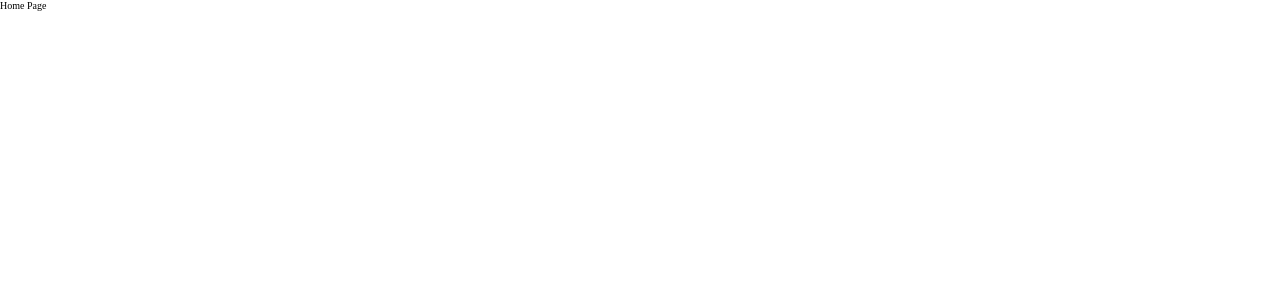
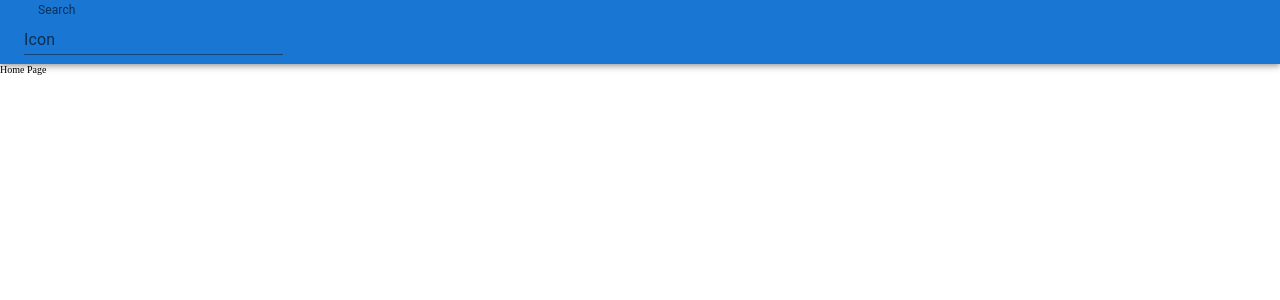
Before and after one commit to RakshaPawar108/sensibull-fe-assignment, a React (Create React App) app: page / in a window 1280 px wide. Shown: the top 300 px of the page. Built offline with nearby package versions, Linux system fonts and the light colour scheme.

Commit message:
feat: add navbar with searchbar

```diff
--- a/package.json
+++ b/package.json
@@ -3,6 +3,9 @@
   "version": "0.1.0",
   "private": true,
   "dependencies": {
+    "@emotion/react": "^11.10.5",
+    "@emotion/styled": "^11.10.5",
+    "@mui/material": "^5.10.15",
     "@testing-library/jest-dom": "^5.16.5",
     "@testing-library/react": "^13.4.0",
     "@testing-library/user-event": "^13.5.0",
--- a/src/App.jsx
+++ b/src/App.jsx
@@ -1,8 +1,10 @@
 import { Route, Routes } from "react-router-dom";
+import { Navbar } from "./components";
 import { Home } from "./pages";
 
 function App() {
   return <div className="App">
+    <Navbar/>
     <Routes>
       <Route path="/" element={<Home />} />
     </Routes>
--- /dev/null
+++ b/src/components/Navbar/Navbar.jsx
@@ -0,0 +1,17 @@
+import * as React from "react";
+import AppBar from "@mui/material/AppBar";
+import Box from "@mui/material/Box";
+import Toolbar from "@mui/material/Toolbar";
+import { Searchbar } from "../Searchbar/Searchbar";
+
+export function Navbar() {
+  return (
+    <Box sx={{ flexGrow: 1 }}>
+      <AppBar position="static">
+        <Toolbar>
+          <Searchbar />
+        </Toolbar>
+      </AppBar>
+    </Box>
+  );
+}
--- /dev/null
+++ b/src/components/Searchbar/Searchbar.jsx
@@ -0,0 +1,16 @@
+import { FormControl, InputLabel, Input, InputAdornment } from "@mui/material";
+
+export const Searchbar = () => {
+  return (
+    <FormControl variant="outlined">
+      <InputLabel htmlFor="searchbar">Search</InputLabel>
+      <Input
+        size="small"
+        id="searchbar"
+        startAdornment={
+          <InputAdornment position="start">Icon</InputAdornment>
+        }
+      />
+    </FormControl>
+  );
+};
--- /dev/null
+++ b/src/components/index.js
@@ -0,0 +1,2 @@
+export { Navbar } from "./Navbar/Navbar";
+export { Searchbar } from "./Searchbar/Searchbar";
```
Also changed, not shown: 1 other file (tests, documents, lock files or other folders).
